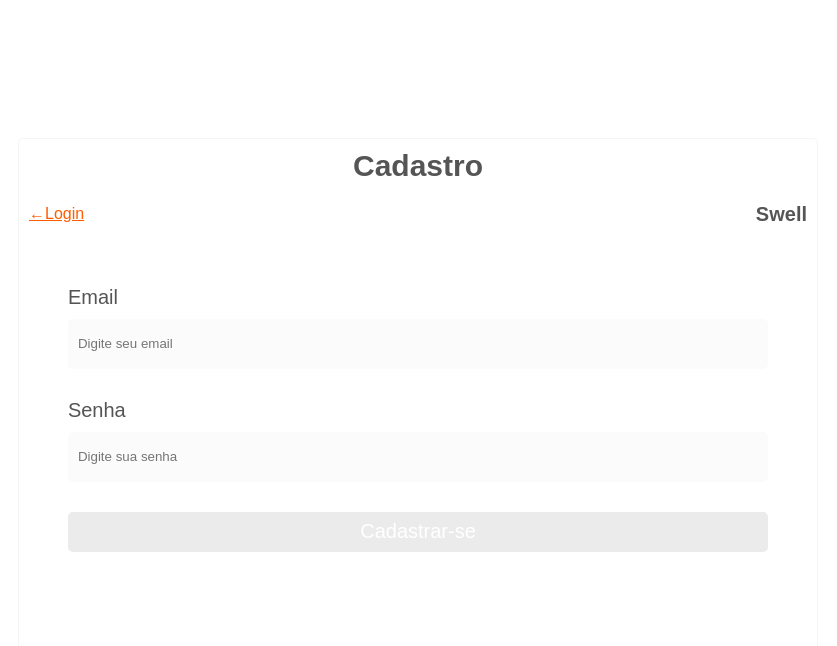
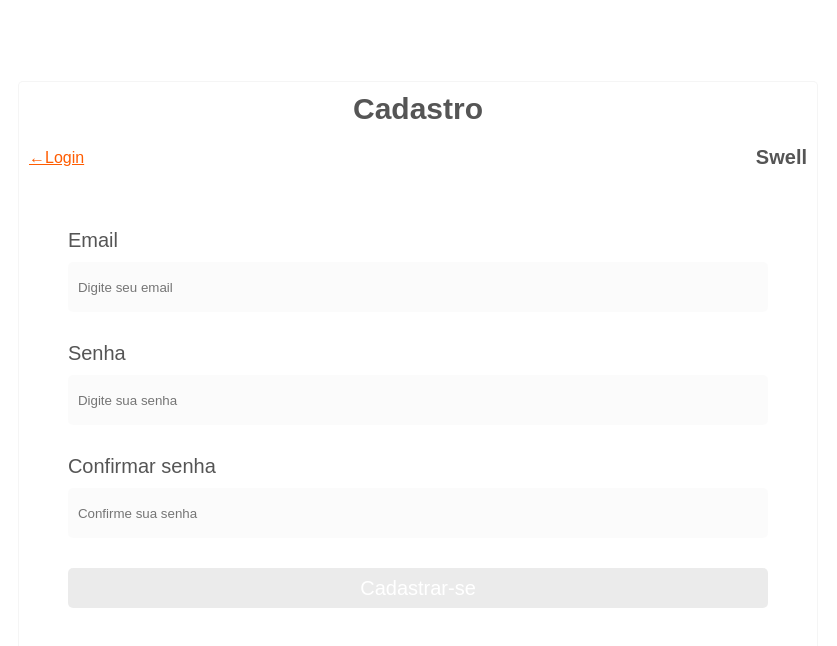
Before and after one commit to 23eerick/swell, a Next.js app: page /sign-up in a window 1280 px wide. Shown: the top 646 px of the page, without its empty margins (222-1059 px from the left). Built offline with nearby package versions, Linux system fonts and the light colour scheme.

Commit message:
feat: create Validação form

```diff
--- a/layout/sign-up/index.jsx
+++ b/layout/sign-up/index.jsx
@@ -1,10 +1,30 @@
 import React from 'react'
+import * as yup from 'yup'
 import Link from 'next/link'
 import { useForm } from 'react-hook-form'
-import { Section, Container, Title, Box, Text, Form, Span, Label, TextLabel, Input, Button, TextButton } from './signup.style'
+import { yupResolver } from '@hookform/resolvers/yup'
+import { Section, Container, Title, Box, Text, Form, P, Label, TextLabel, Input, Button, TextButton } from './signup.style'
+
+const schema = yup.object({
+  email:
+    yup.string()
+      .email()
+      .required('O email é obrigatório'),
+  senha:
+    yup.string()
+      .min(6, 'Insira 6 caracteres')
+      .required('O password é obrigatório'),
+  confirmSenha:
+    yup.string()
+      .required('confirmar senha')
+      .oneOf([yup.ref('senha')],
+        'Senha inválida')
+})
 
 export function SignUp() {
-  const { register, handleSubmit, formState: { errors } } = useForm();
+  const { register, handleSubmit, formState: { errors } } = useForm({
+    resolver: yupResolver(schema)
+  });
 
   function onSubmit(userData) {
     console.log(userData)
@@ -21,7 +41,6 @@ export function SignUp() {
           <Text>Swell</Text>
         </Box>
         <Form onSubmit={handleSubmit(onSubmit)}>
-          {errors.email && errors.senha && <Span>Estes campos são obrigatórios!</Span>}
           <Label>
             <TextLabel>Email</TextLabel>
             <Input
@@ -29,6 +48,11 @@ export function SignUp() {
               type='email'
               {...register('email', { required: true })}
               placeholder={'Digite seu email'} />
+            {errors.email &&
+              <P>
+                {errors.email?.message}
+              </P>
+            }
           </Label>
           <Label>
             <TextLabel>Senha</TextLabel>
@@ -37,6 +61,24 @@ export function SignUp() {
               type='password'
               {...register('senha', { required: true })}
               placeholder={'Digite sua senha'} />
+            {errors.senha &&
+              <P>
+                {errors.senha?.message}
+              </P>
+            }
+          </Label>
+          <Label>
+            <TextLabel>Confirmar senha</TextLabel>
+            <Input
+              id='confirmPassword'
+              type='password'
+              {...register('confirmSenha', { required: true })}
+              placeholder={'Confirme sua senha'} />
+            {errors.confirmSenha &&
+              <P>
+                {errors.confirmSenha?.message}
+              </P>
+            }
           </Label>
           <Button type='submit'>
             <TextButton>Cadastrar-se</TextButton>
--- a/layout/sign-up/signup.style.js
+++ b/layout/sign-up/signup.style.js
@@ -50,13 +50,9 @@ export const Form = styled.form`
   justify-content: center;
 `
 
-export const Span = styled.span`
-  width: 90%;
-  color: #fff;
-  padding: 20px;
-  border-radius: 5px;
-  margin-bottom: 10px;
-  background-color: rgba(255, 0, 0, 0.90);
+export const P = styled.p`
+margin-top: 10px;
+color: rgba(255, 0, 0, 0.90);
 `
 
 export const Label = styled.label`
--- a/package.json
+++ b/package.json
@@ -9,6 +9,7 @@
     "lint": "next lint"
   },
   "dependencies": {
+    "@hookform/resolvers": "^2.9.11",
     "axios": "^1.3.4",
     "eslint": "8.34.0",
     "eslint-config-next": "13.2.0",
@@ -18,7 +19,8 @@
     "react": "18.2.0",
     "react-dom": "18.2.0",
     "react-hook-form": "^7.43.2",
-    "styled-components": "^5.3.6"
+    "styled-components": "^5.3.6",
+    "yup": "^1.0.0"
   },
   "devDependencies": {
     "babel-plugin-styled-components": "^2.0.7"
```
Also changed, not shown: 1 other file (tests, documents, lock files or other folders).
